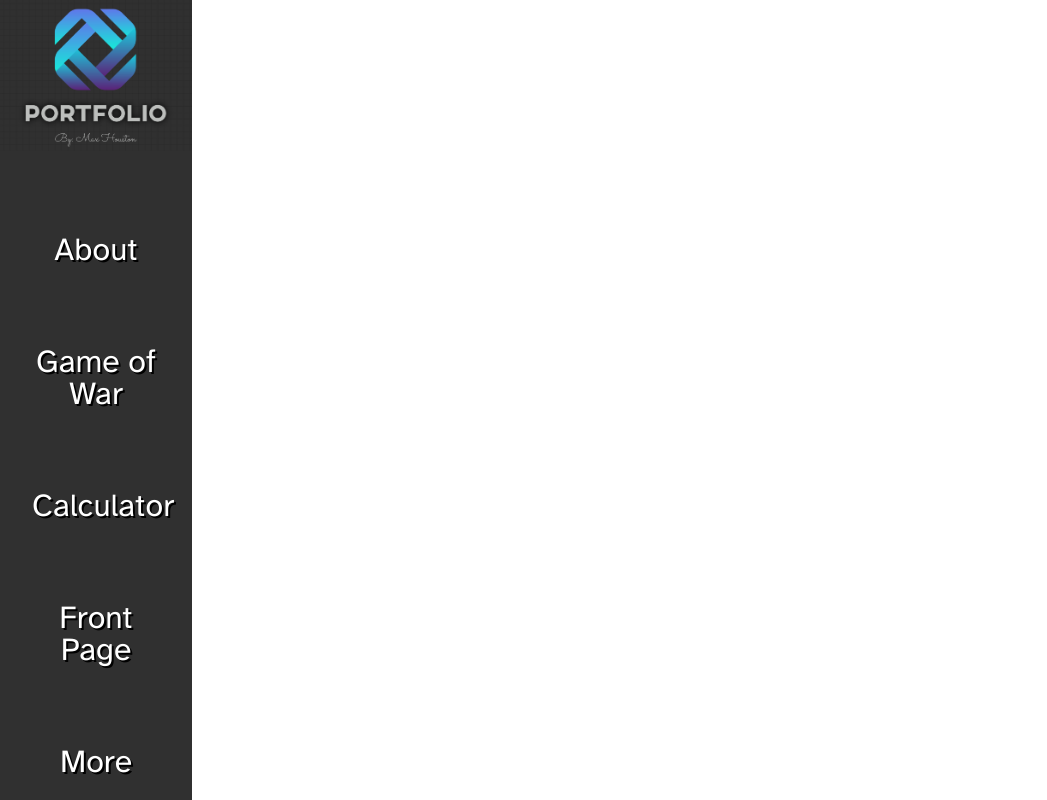
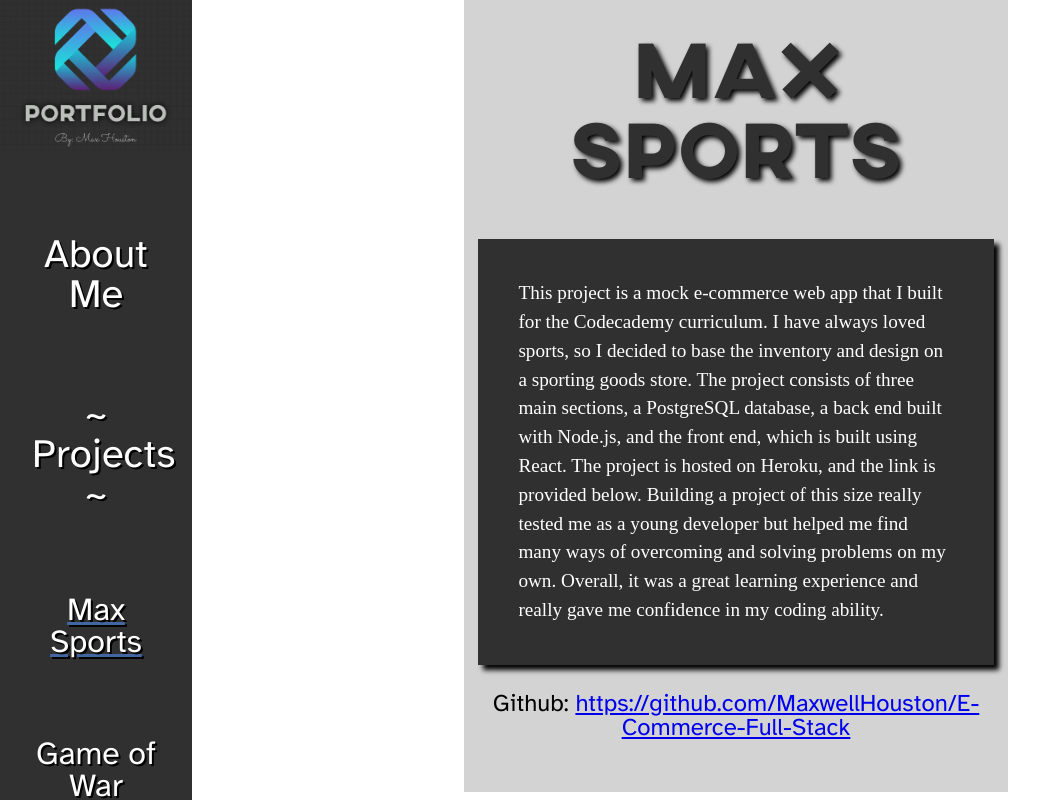
Before and after one commit to MaxwellHouston/Portfolio-React, a React (Create React App) app: page /maxsports in a window 1280 px wide. Shown: the top 800 px of the page, without its empty margins (0-1047 px from the left). Built offline with nearby package versions, Linux system fonts and the light colour scheme.

Commit message:
Added maxsports to nav bar and updated CSS

```diff
--- a/src/App.css
+++ b/src/App.css
@@ -16,7 +16,6 @@
 .App {
   display: flex;
   font-family: 'Atkinson Hyperlegible';
-  overflow: hidden;
 }
 
 /*    Side Bar     */
@@ -47,6 +46,22 @@
 .link {
   text-decoration: none;
   color: white;
+}
+
+#about-me-link {
+  font-size: 2.5rem;
+}
+
+#project-divider {
+  color: #fff;
+  background-color: #303030;
+  font-size: 2.5rem;
+
+}
+
+#project-divider::after,
+#project-divider::before {
+  content: ' ~ ';
 }
 
 /*    Article     */
--- a/src/App.js
+++ b/src/App.js
@@ -11,9 +11,10 @@ function App() {
       <div className='project-container'>
         <Routes>
             <Route path='/' element={<Article project={projectData.about} />} />
-            <Route path='game-of-war' element={<Article project={projectData.gameOfWar} />} />
-            <Route path='calculator' element={<Article project={projectData.calculator} />} />
-            <Route path='front-page' element={<Article project={projectData.frontPage} />} />
+            <Route path='/maxsports' element={<Article project={projectData.maxsports} />} />
+            <Route path='/game-of-war' element={<Article project={projectData.gameOfWar} />} />
+            <Route path='/calculator' element={<Article project={projectData.calculator} />} />
+            <Route path='/front-page' element={<Article project={projectData.frontPage} />} />
         </Routes>
       </div>
 
--- a/src/components/Nav.js
+++ b/src/components/Nav.js
@@ -3,7 +3,6 @@ import '../App.css';
 import { Link } from "react-router-dom";
 import logo from '../Utility/Images/logo.png';
 import { useLocation } from "react-router-dom";
-
 
 const Nav = () => {
 
@@ -22,11 +21,12 @@ const Nav = () => {
         <div className="side-bar">
             <img id='logo' src={logo} alt="Portfolio Logo" />
             <ul className="nav-list">
-                <Link className="link" to="/" style = {page === '/' ? highlighted : null}><li>About</li></Link>
+                <Link className="link" to="/" style = {page === '/' ? highlighted : null}><li id='about-me-link'>About Me</li></Link>
+                <li id="project-divider">Projects</li>
+                <Link className="link" to="/maxsports" style = {page === '/maxsports' ? highlighted : null}><li>Max Sports</li></Link>
                 <Link className="link" to="/game-of-war" style = {page === '/game-of-war' ? highlighted : null} ><li>Game of War</li></Link>
                 <Link className="link" to="/calculator" style = {page === '/calculator' ? highlighted : null} ><li>Calculator</li></Link>
                 <Link className="link" to="/front-page" style = {page === '/front-page' ? highlighted : null} ><li>Front Page</li></Link>
-                <Link className="link" to="/more" style = {page === '/more' ? highlighted : null} ><li>More</li></Link>
             </ul>
         </div>
     )
```
